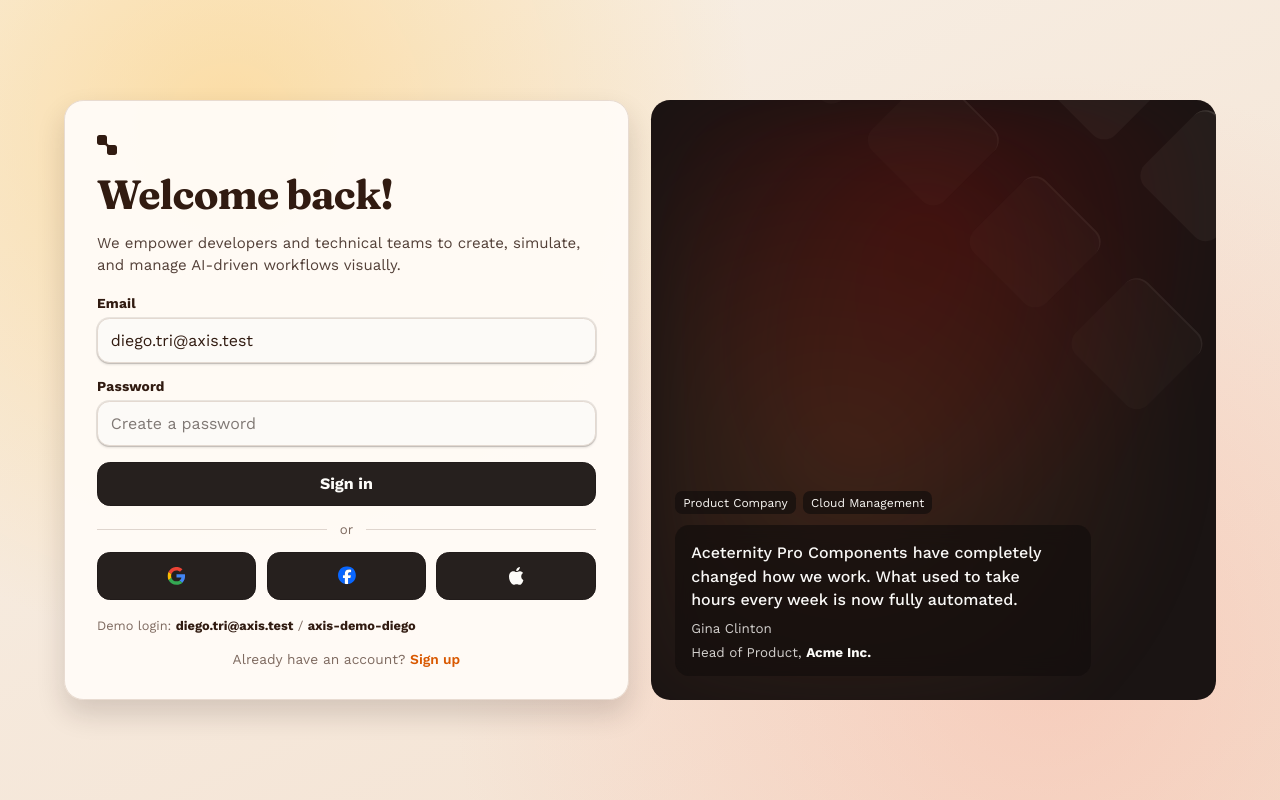
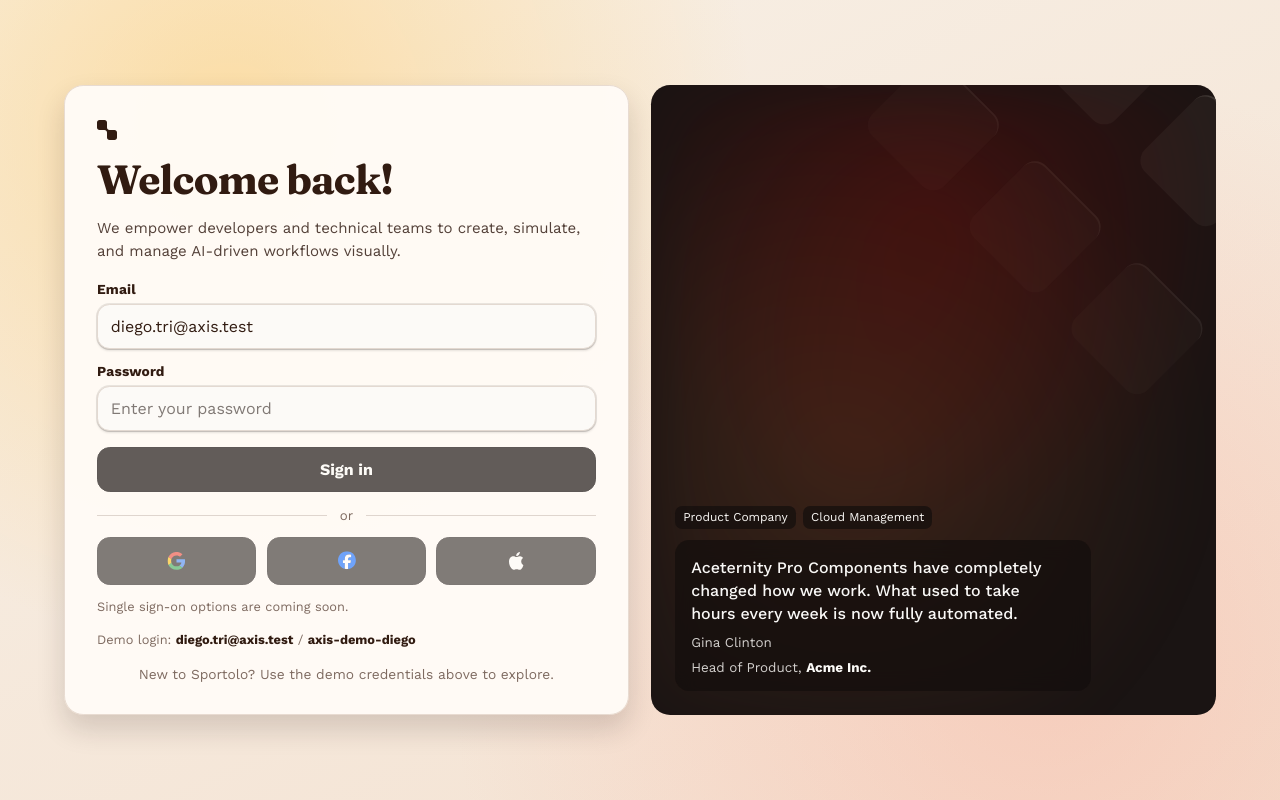
Before and after one commit to BalazsHoranyi/sportolio-codex, a Next.js app in the folder frontend/: page /login in a window 1280 px wide. Built offline with nearby package versions, Linux system fonts and the light colour scheme.

Commit message:
fix(auth): improve login UX clarity for sprt-74

```diff
--- a/frontend/src/app/globals.css
+++ b/frontend/src/app/globals.css
@@ -742,7 +742,7 @@ h1 {
 }
 
 .auth-submit:disabled {
-  cursor: progress;
+  cursor: not-allowed;
   opacity: 0.72;
 }
 
@@ -796,6 +796,13 @@ h1 {
   transform: translateY(-1px);
 }
 
+.auth-social-button:disabled {
+  background: oklch(0.25 0.01 40);
+  cursor: not-allowed;
+  opacity: 0.58;
+  transform: none;
+}
+
 .auth-social-button:focus-visible {
   outline: 2px solid oklch(0.42 0.17 40);
   outline-offset: 2px;
@@ -804,6 +811,12 @@ h1 {
 .auth-social-button svg {
   height: 1.45rem;
   width: 1.45rem;
+}
+
+.auth-social-note {
+  color: var(--ink-muted);
+  font-size: 0.8rem;
+  margin: 0;
 }
 
 .auth-error {
--- a/frontend/src/app/login/page.tsx
+++ b/frontend/src/app/login/page.tsx
@@ -1,5 +1,4 @@
 import React from "react";
-import Link from "next/link";
 
 import { LoginForm } from "../../features/auth/login-form";
 import { primaryDemoCredential } from "../../features/auth/credentials";
@@ -49,7 +48,7 @@ export default async function LoginPage({ searchParams }: LoginPageProps) {
             />
 
             <p className="auth-signup-note">
-              Already have an account? <Link href="/login">Sign up</Link>
+              New to Sportolo? Use the demo credentials above to explore.
             </p>
           </div>
 
--- a/frontend/src/features/auth/login-form.tsx
+++ b/frontend/src/features/auth/login-form.tsx
@@ -19,6 +19,22 @@ export function LoginForm({
   const [password, setPassword] = useState("");
   const [submitting, setSubmitting] = useState(false);
   const [error, setError] = useState<string | null>(null);
+  const canSubmit =
+    !submitting && email.trim().length > 0 && password.length > 0;
+
+  function handleEmailChange(value: string) {
+    setEmail(value);
+    if (error) {
+      setError(null);
+    }
+  }
+
+  function handlePasswordChange(value: string) {
+    setPassword(value);
+    if (error) {
+      setError(null);
+    }
+  }
 
   async function handleSubmit(event: FormEvent<HTMLFormElement>) {
     event.preventDefault();
@@ -74,7 +90,7 @@ export function LoginForm({
           autoCapitalize="none"
           autoCorrect="off"
           placeholder="youremail@yourdomain.com"
-          onChange={(event) => setEmail(event.target.value)}
+          onChange={(event) => handleEmailChange(event.target.value)}
           required
         />
       </div>
@@ -90,8 +106,8 @@ export function LoginForm({
           type="password"
           value={password}
           autoComplete="current-password"
-          placeholder="Create a password"
-          onChange={(event) => setPassword(event.target.value)}
+          placeholder="Enter your password"
+          onChange={(event) => handlePasswordChange(event.target.value)}
           required
         />
       </div>
@@ -102,7 +118,7 @@ export function LoginForm({
         </p>
       ) : null}
 
-      <button className="auth-submit" type="submit" disabled={submitting}>
+      <button className="auth-submit" type="submit" disabled={!canSubmit}>
         {submitting ? "Signing in…" : "Sign in"}
       </button>
 
@@ -116,7 +132,9 @@ export function LoginForm({
         <button
           className="auth-social-button"
           type="button"
-          aria-label="Continue with Google"
+          aria-label="Continue with Google (coming soon)"
+          title="Google sign-in is coming soon"
+          disabled
         >
           <svg
             width="29"
@@ -159,7 +177,9 @@ export function LoginForm({
         <button
           className="auth-social-button"
           type="button"
-          aria-label="Continue with Facebook"
+          aria-label="Continue with Facebook (coming soon)"
+          title="Facebook sign-in is coming soon"
+          disabled
         >
           <svg
             width="29"
@@ -194,7 +214,9 @@ export function LoginForm({
         <button
           className="auth-social-button"
           type="button"
-          aria-label="Continue with Apple"
+          aria-label="Continue with Apple (coming soon)"
+          title="Apple sign-in is coming soon"
+          disabled
         >
           <svg
             width="29"
@@ -223,6 +245,9 @@ export function LoginForm({
           </svg>
         </button>
       </div>
+      <p className="auth-social-note" role="status" aria-live="polite">
+        Single sign-on options are coming soon.
+      </p>
 
       <p className="auth-hint">
         Demo login: <strong>{demoEmail}</strong> /{" "}
```
Also changed, not shown: 2 other files (tests, documents, lock files or other folders).
